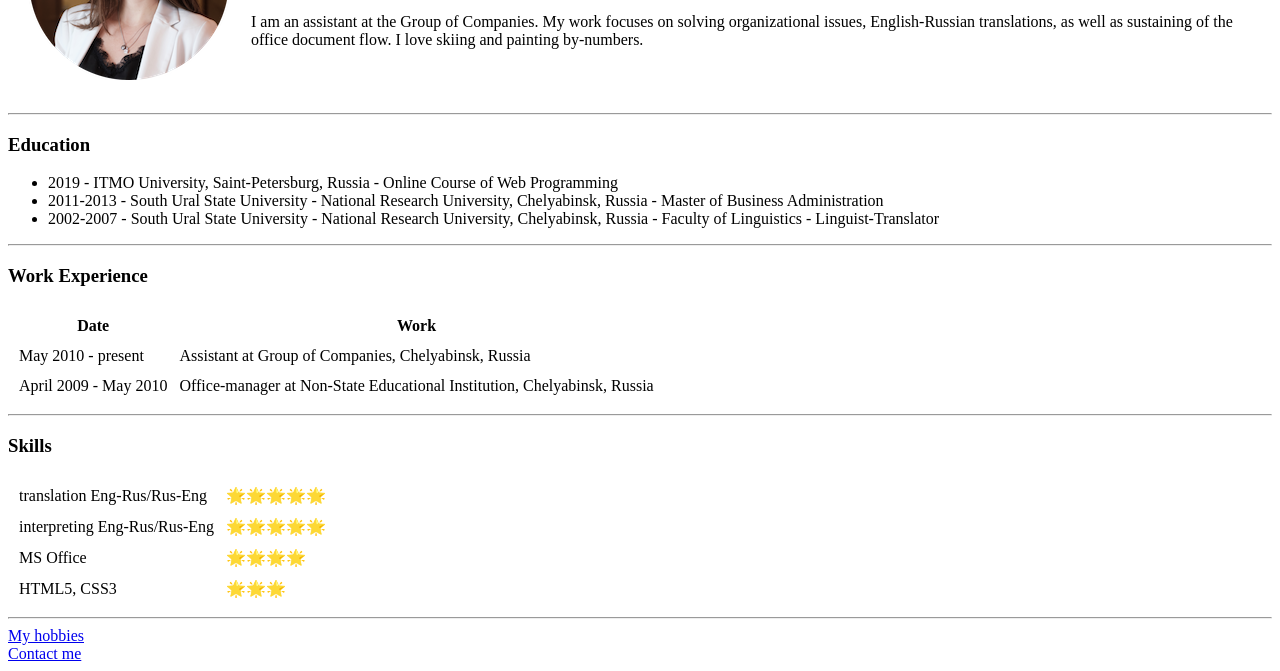
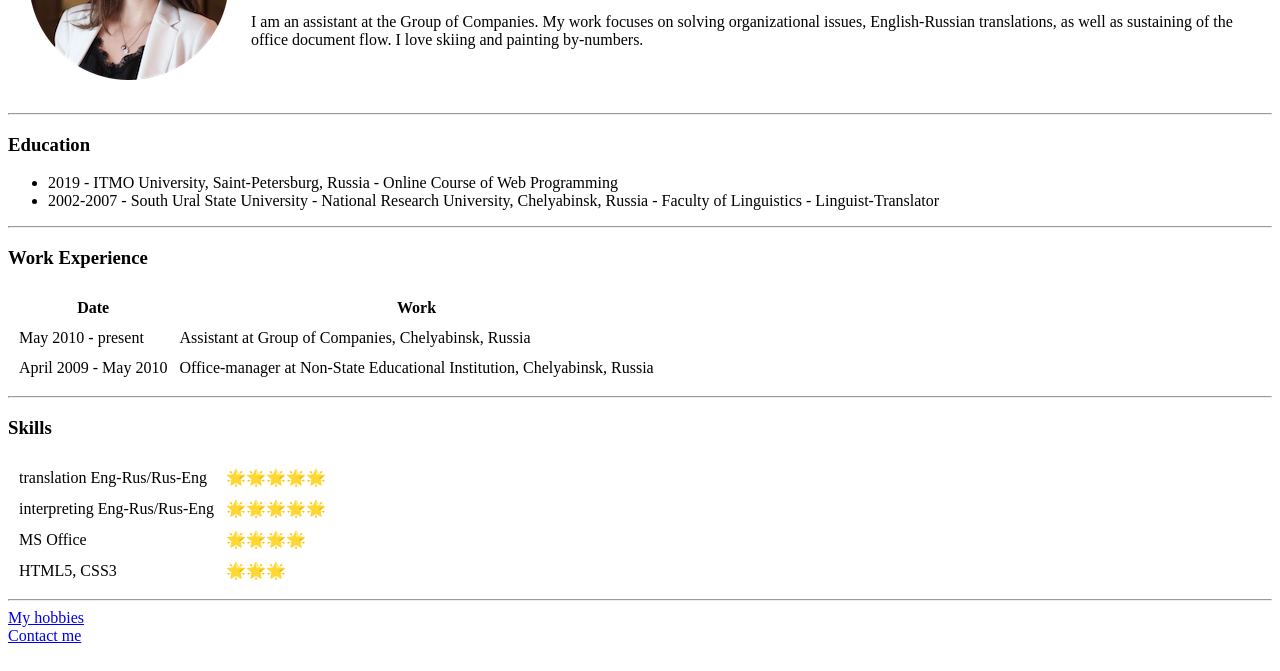
Before and after one commit to krepanna/CV, a plain HTML site: page index.html in a window 1280 px wide. Shown: the part 149-820 px from the top of the page. Drawn offline with Linux system fonts and the light colour scheme.

Commit message:
Update index.html

```diff
--- a/index.html
+++ b/index.html
@@ -22,7 +22,6 @@
   <h3>Education</h3>
   <ul>
     <li>2019 - ITMO University, Saint-Petersburg, Russia - Online Course of Web Programming</li>
-    <li>2011-2013 - South Ural State University - National Research University, Chelyabinsk, Russia - Master of Business Administration</li>
     <li>2002-2007 - South Ural State University - National Research University, Chelyabinsk, Russia - Faculty of Linguistics - Linguist-Translator</li>
   </ul>
 
```
